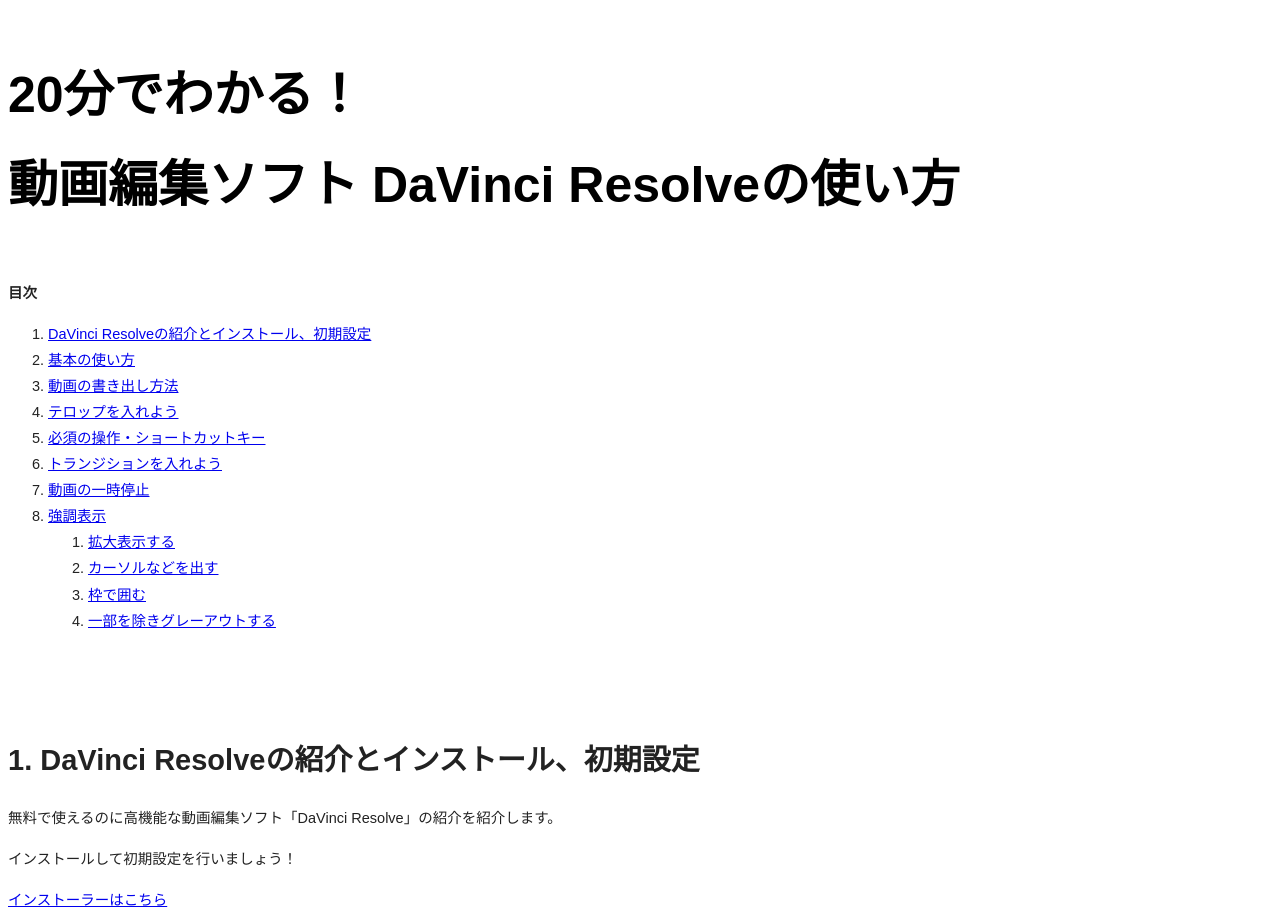
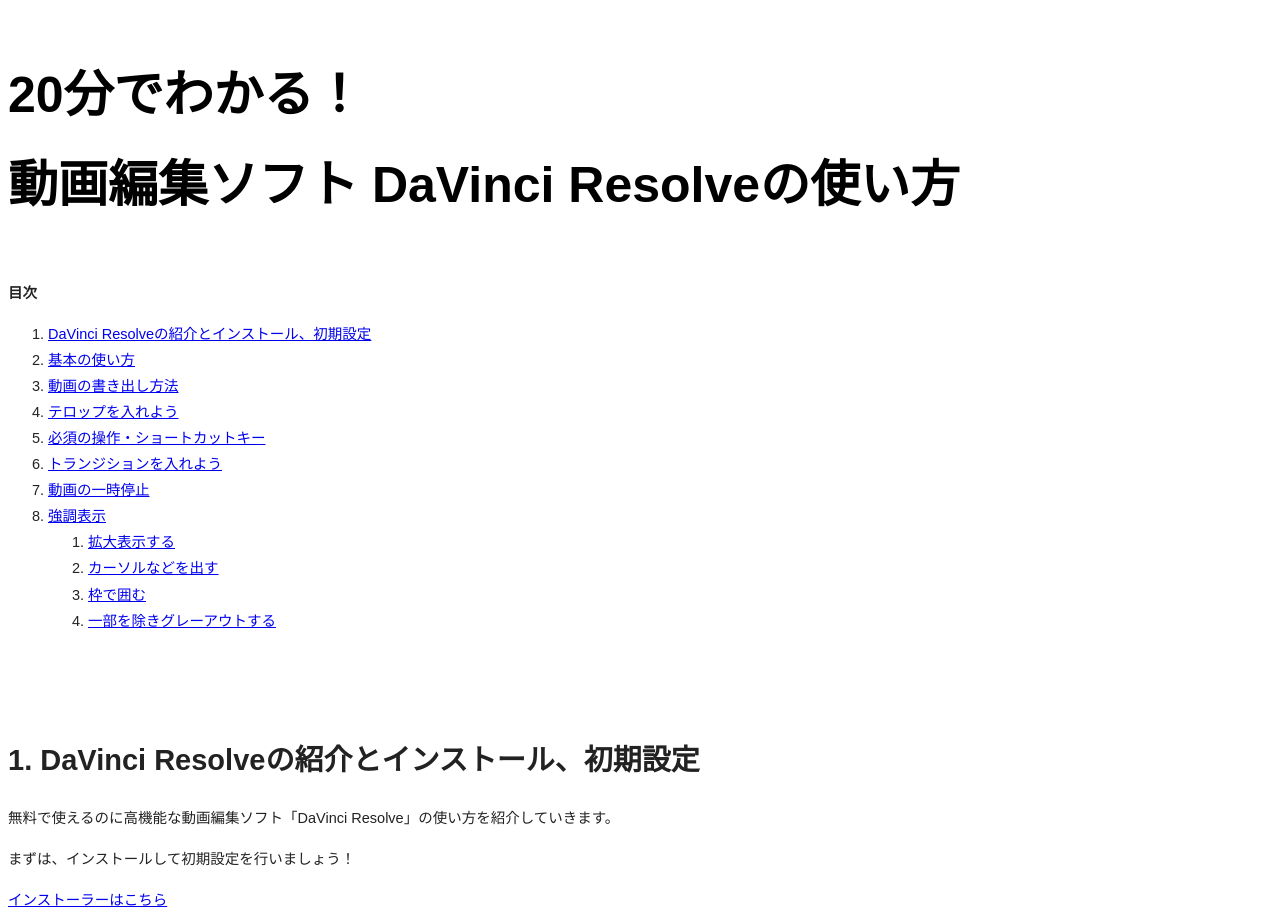
Before and after one commit to ymotoyama/DaVinciResolve, a plain HTML site: page index.html in a window 1280 px wide. Shown: the top 922 px of the page. Drawn offline with Linux system fonts and the light colour scheme; grey boxes are pictures that could not be loaded.

Commit message:
誤字修正

```diff
--- a/index.html
+++ b/index.html
@@ -46,8 +46,8 @@
       </li>
     </ol>
     <h1><a id="mozTocId797930" class="mozTocH1"></a>DaVinci Resolveの紹介とインストール、初期設定</h1>
-    <p>無料で使えるのに高機能な動画編集ソフト「DaVinci Resolve」の紹介を紹介します。</p>
-    <p>インストールして初期設定を行いましょう！</p>
+    <p>無料で使えるのに高機能な動画編集ソフト「DaVinci Resolve」の使い方を紹介していきます。</p>
+    <p>まずは、インストールして初期設定を行いましょう！</p>
     <p><a href="https://drive.google.com/file/d/1jdF9n-XGe4_TZJFiJUS9mF5bvoLiYrlZ/view?usp=sharing"
 
         target="_blank">インストーラーはこちら</a></p>
```
